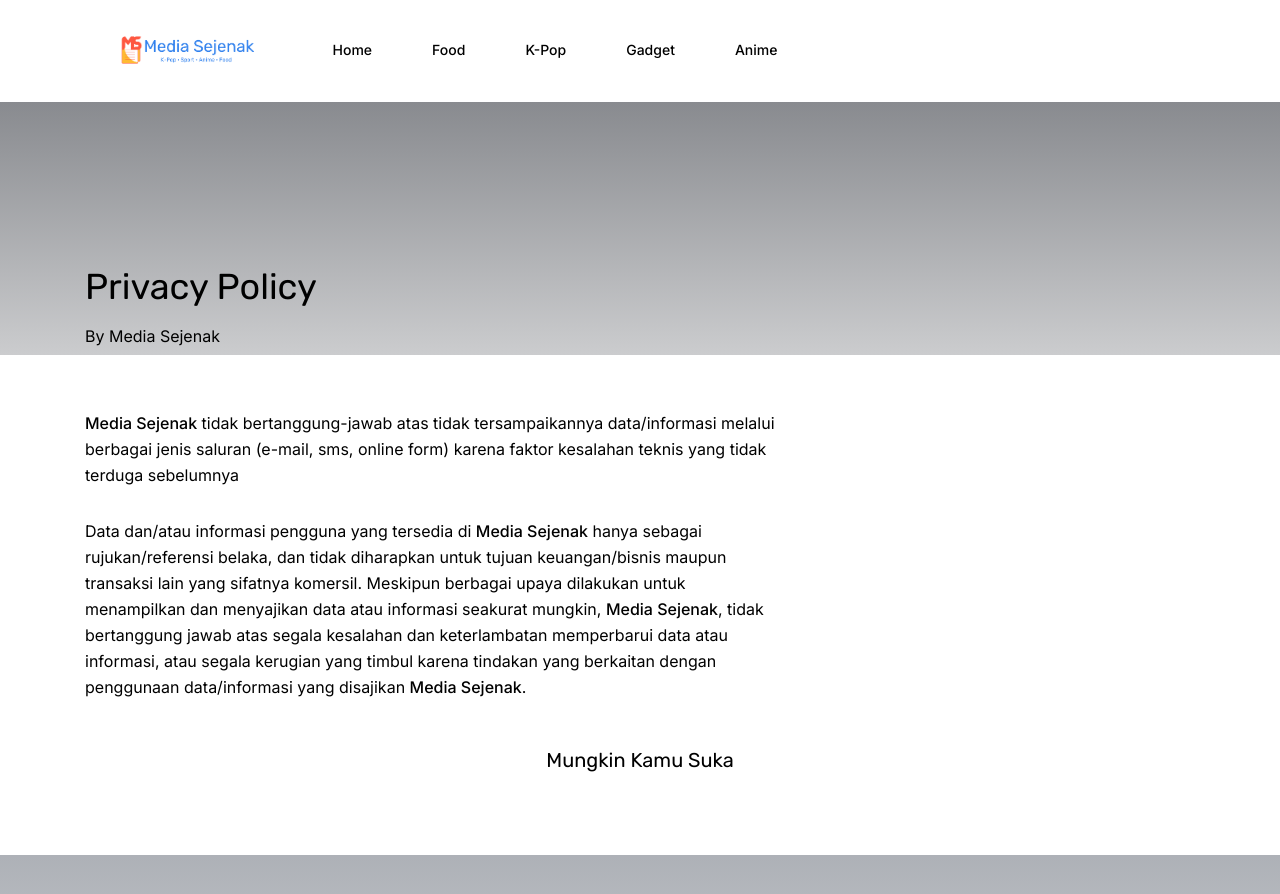
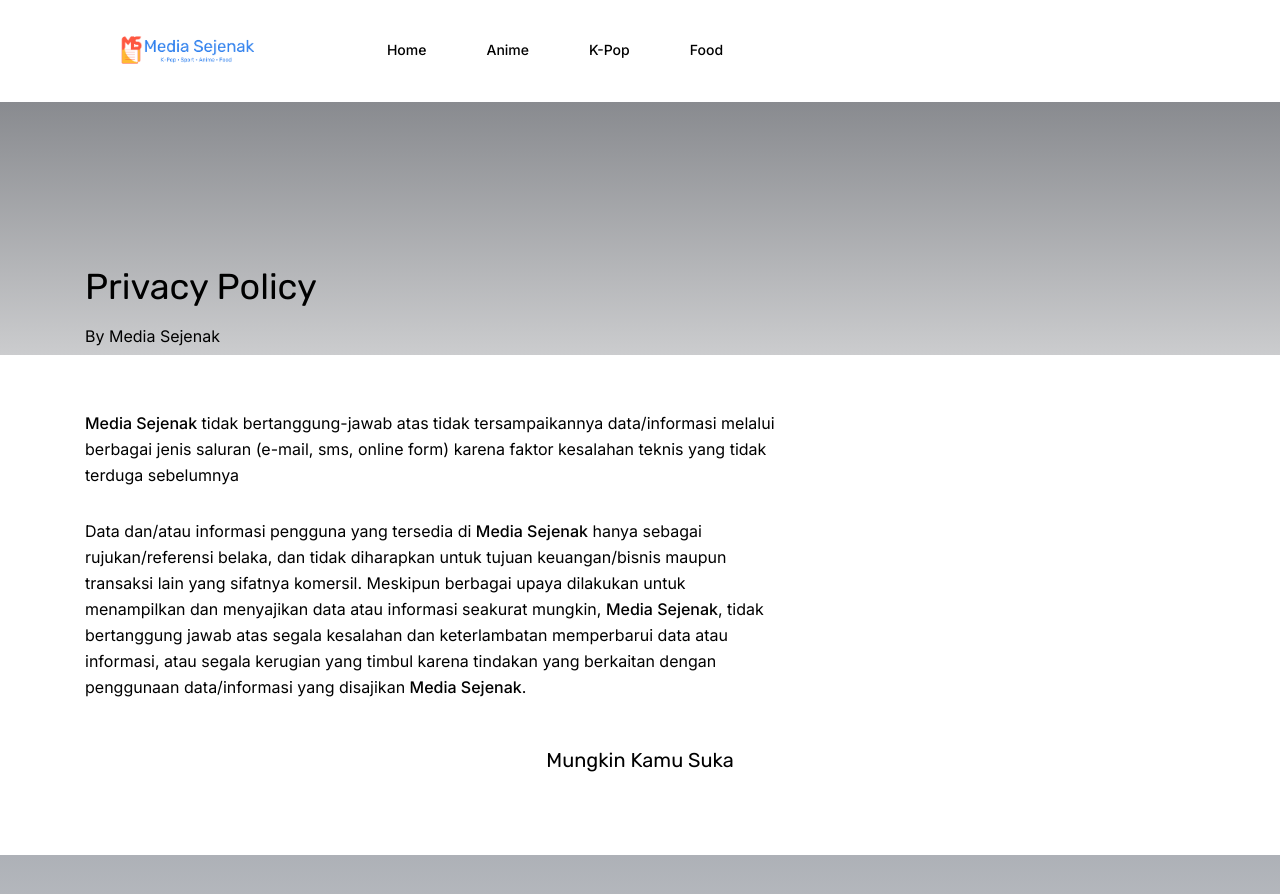
Before and after one commit to mediasejenak/mediasejenak.github.io, a Jekyll site: the page built from _pages/privacy-policy.md, in a window 1280 px wide and 900 px high. Shown: the top 894 px of the window. Built offline with Jekyll 4.4.1, drawn with Linux system fonts in a browser that asks for light colours; a script that is not in the unit is left out; comment, search, counter and statistics services are not loaded.

Commit message:
Update header.html

```diff
--- a/_includes/header.html
+++ b/_includes/header.html
@@ -15,9 +15,9 @@
 
 						<ul class="header__nav">
 					        <li class="header__nav-item"><a class="header__nav-link" href="{{ site.url }}">Home</a></li>
-					        {% for tag in site.tags %}
-                  <li class="header__nav-item"><a class="header__nav-link" href="{{ site.baseurl }}/tag/{{ tag[0] }}">{{ tag[0] }}</a></li>
-                  {% endfor %}
+                  <li class="header__nav-item"><a class="header__nav-link" href="{{ site.baseurl }}/tag/Anime">Anime</a></li>
+                  <li class="header__nav-item"><a class="header__nav-link" href="{{ site.baseurl }}/tag/K-Pop">K-Pop</a></li>
+                  <li class="header__nav-item"><a class="header__nav-link" href="{{ site.baseurl }}/tag/Food">Food</a></li>
 						</ul>
 
 						<div class="header__actions">
```
